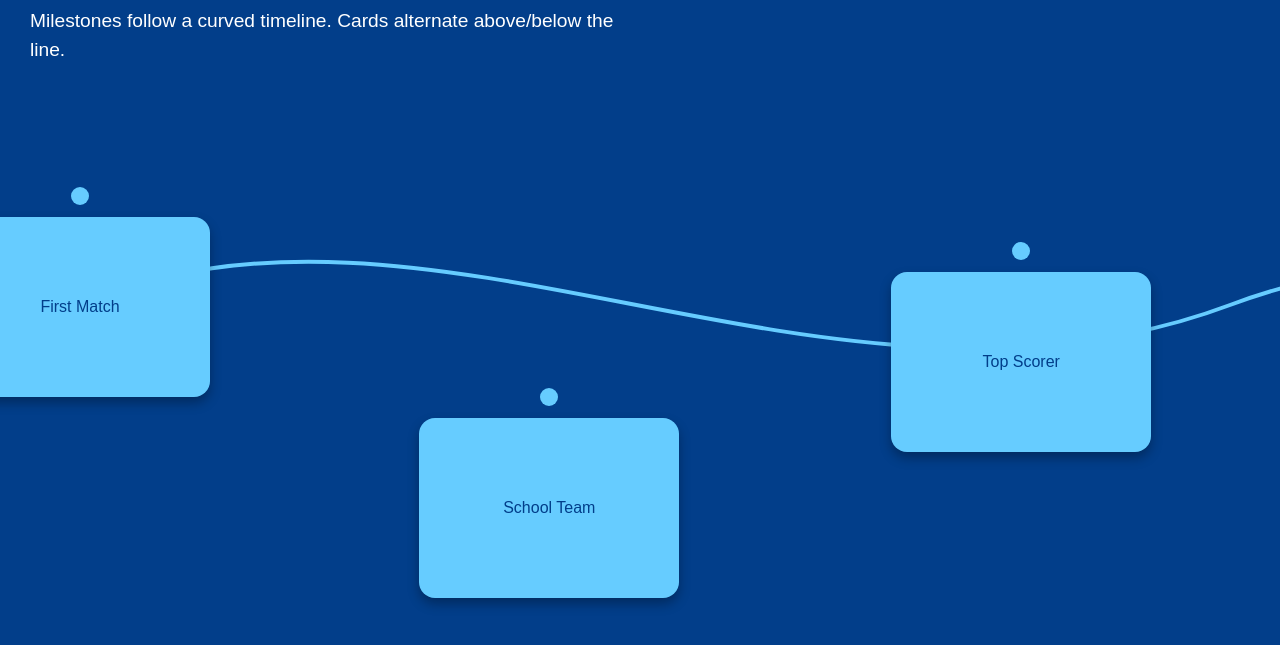
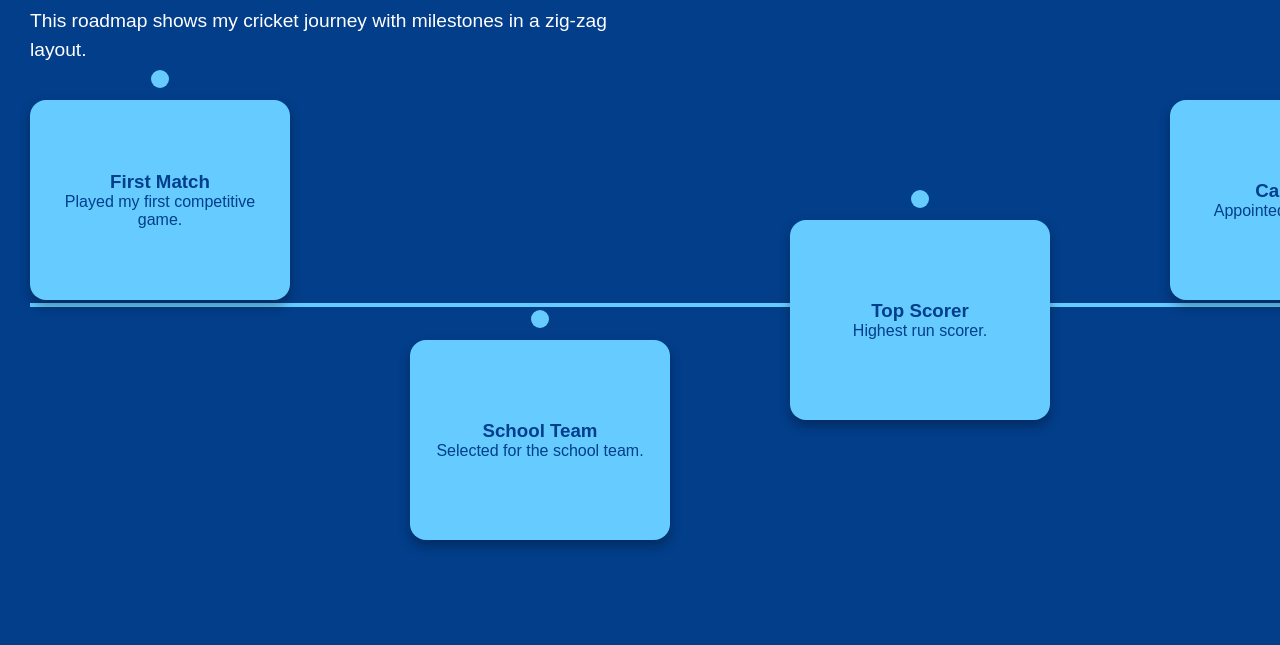
Before and after one commit to 893848-hub/reyrey-website, a plain HTML site: page journey.html in a window 1280 px wide. Shown: the part 147-792 px from the top of the page. Drawn offline with Linux system fonts and the light colour scheme.

Commit message:
Update journey.html

```diff
--- a/journey.html
+++ b/journey.html
@@ -22,54 +22,74 @@
   .logo { font-family:'Pacifico', cursive; font-size:1.6em; color:white; text-decoration:none; }
   .nav-links a { color:white; text-decoration:none; margin-right:15px; }
 
-  /* ROADMAP */
-  .roadmap { height: calc(100vh - 60px); padding:40px 30px; overflow-x:auto; position:relative; }
+  /* ROADMAP FULL PAGE */
+  .roadmap { height: calc(100vh - 60px); padding:40px 30px; overflow-x:auto; overflow-y:hidden; position:relative; }
 
   .roadmap-header { max-width:600px; margin-bottom:40px; }
   .roadmap-header h1 { font-size:2.4em; color:#66ccff; margin-bottom:10px; }
   .roadmap-header p { font-size:1.2em; line-height:1.5; }
 
-  /* TIMELINE CONTAINER */
+  /* TIMELINE */
   .timeline {
     position:relative;
     min-width:2400px;
     height:400px;
+    display:flex;
+    align-items:center;
   }
 
-  svg.curve {
+  .timeline-line {
+    position:absolute;
+    top:50%;
+    left:0;
     width:100%;
-    height:100%;
+    height:4px;
+    background:#66ccff;
+    transform: translateY(-50%);
   }
 
   /* Milestones */
-  .milestones { position:absolute; top:0; left:0; width:100%; height:100%; }
+  .milestones {
+    display:flex;
+    position:relative;
+    gap:120px;
+  }
+
   .milestone {
-    position:absolute;
     width:260px;
     display:flex;
     flex-direction:column;
     align-items:center;
+    position:relative;
   }
 
-  .dot {
+  .milestone .dot {
     width:18px; height:18px;
     background:#66ccff;
     border-radius:50%;
     margin-bottom:12px;
   }
 
-  .card {
+  .milestone .card {
     background:#66ccff; color:#023e8a;
     padding:20px; border-radius:16px;
-    width:100%; height:180px;
+    width:100%; height:200px;
     text-align:center;
     box-shadow:0 6px 12px rgba(0,0,0,0.3);
     display:flex; flex-direction:column; justify-content:center;
   }
 
-  @media (max-width:768px){
-    .timeline { min-width:1600px; height:300px; }
+  /* Zig-zag positions */
+  .milestone:nth-child(3n+1) { top:-120px; }  /* top */
+  .milestone:nth-child(3n+2) { top:120px; }   /* bottom */
+  .milestone:nth-child(3n+3) { top:0px; }     /* middle */
+
+  @media (max-width:768px) {
+    .timeline { min-width:1600px; height:350px; }
     .milestone { width:75vw; }
+    .milestone:nth-child(3n+1) { top:-100px; }
+    .milestone:nth-child(3n+2) { top:100px; }
+    .milestone:nth-child(3n+3) { top:0px; }
   }
 </style>
 </head>
@@ -86,49 +106,21 @@
 <section class="roadmap">
   <div class="roadmap-header">
     <h1>My Journey</h1>
-    <p>Milestones follow a curved timeline. Cards alternate above/below the line.</p>
+    <p>This roadmap shows my cricket journey with milestones in a zig-zag layout.</p>
   </div>
 
   <div class="timeline">
-    <!-- SVG CURVED LINE -->
-    <svg class="curve">
-      <path id="curvePath" d="M50,200 C400,50 800,350 1200,200 C1600,50 2000,350 2400,200" stroke="#66ccff" stroke-width="4" fill="transparent"/>
-    </svg>
-
-    <!-- Milestones -->
-    <div class="milestones" id="milestones">
-      <div class="milestone"><div class="dot"></div><div class="card">First Match</div></div>
-      <div class="milestone"><div class="dot"></div><div class="card">School Team</div></div>
-      <div class="milestone"><div class="dot"></div><div class="card">Top Scorer</div></div>
-      <div class="milestone"><div class="dot"></div><div class="card">Captaincy</div></div>
-      <div class="milestone"><div class="dot"></div><div class="card">Champions</div></div>
-      <div class="milestone"><div class="dot"></div><div class="card">Future Goals</div></div>
+    <div class="timeline-line"></div>
+    <div class="milestones">
+      <div class="milestone"><div class="dot"></div><div class="card"><h3>First Match</h3><p>Played my first competitive game.</p></div></div>
+      <div class="milestone"><div class="dot"></div><div class="card"><h3>School Team</h3><p>Selected for the school team.</p></div></div>
+      <div class="milestone"><div class="dot"></div><div class="card"><h3>Top Scorer</h3><p>Highest run scorer.</p></div></div>
+      <div class="milestone"><div class="dot"></div><div class="card"><h3>Captaincy</h3><p>Appointed team captain.</p></div></div>
+      <div class="milestone"><div class="dot"></div><div class="card"><h3>Champions</h3><p>Won a major tournament.</p></div></div>
+      <div class="milestone"><div class="dot"></div><div class="card"><h3>Future Goals</h3><p>Next level ambitions.</p></div></div>
     </div>
   </div>
 </section>
 
-<script>
-  const path = document.getElementById('curvePath');
-  const milestones = document.querySelectorAll('.milestone');
-  const pathLength = path.getTotalLength();
-  const cardOffset = 100; // distance above/below line for zig-zag
-
-  milestones.forEach((milestone, i) => {
-    const point = path.getPointAtLength(i / (milestones.length - 1) * pathLength);
-    milestone.style.left = (point.x - milestone.offsetWidth/2) + "px";
-
-    // Zig-zag cards
-    const isAbove = i % 3 === 0;
-    const isMiddle = i % 3 === 2;
-    if (isAbove) {
-      milestone.style.top = (point.y - cardOffset - 18) + "px"; // dot radius
-    } else if (isMiddle) {
-      milestone.style.top = (point.y - milestone.offsetHeight/2) + "px";
-    } else {
-      milestone.style.top = (point.y + cardOffset) + "px";
-    }
-  });
-</script>
-
 </body>
 </html>
```
